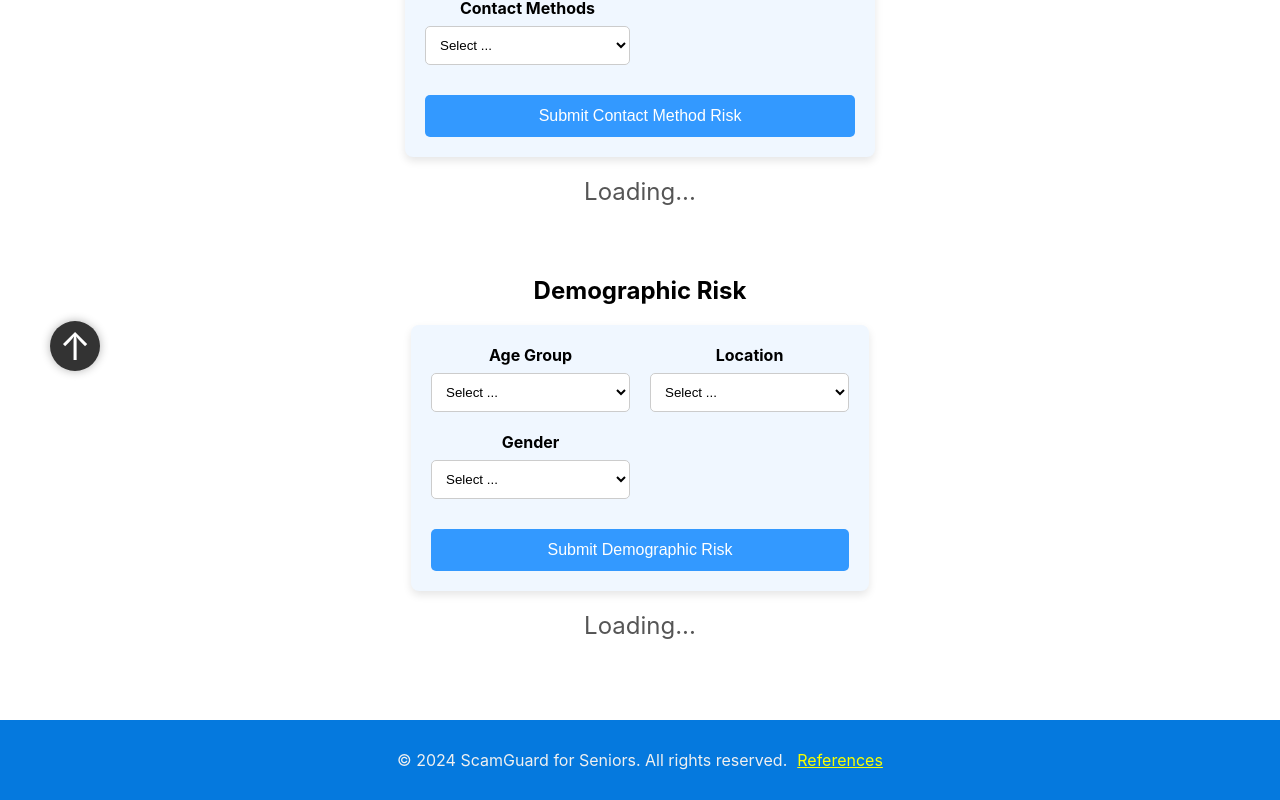
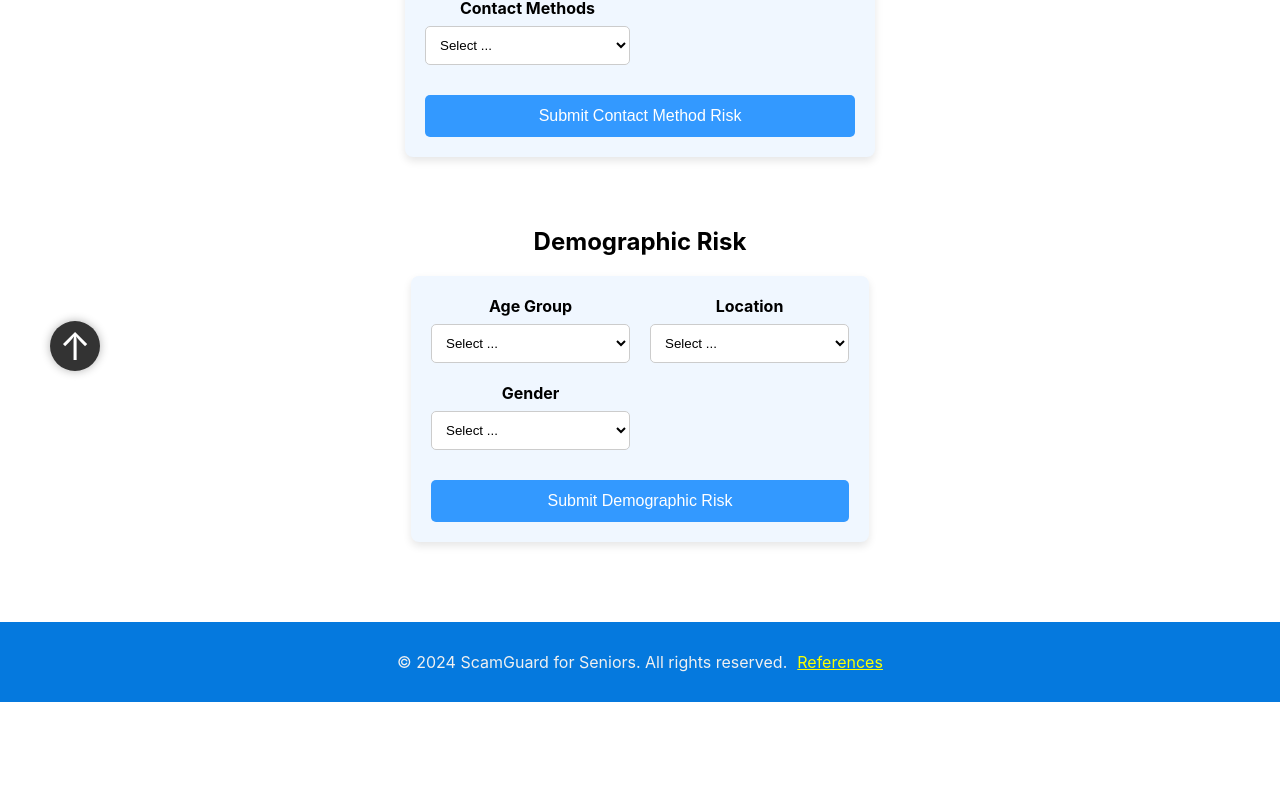
Before and after one commit to YQiZhu/ScamGuard, a React (Create React App) app in the folder scamguard_react/: page /riskAssessment in a window 1280 px wide. Shown: the part 389-1189 px from the top of the page. After the commit the page ends 1091 px from the top, so only its background shows below. Built offline with nearby package versions, Linux system fonts and the light colour scheme.

Commit message:
Update risk assessment page for displaying demographic chart

```diff
--- /dev/null
+++ b/scamguard_react/src/RiskAssessment/DemographicResultsChart.js
@@ -0,0 +1,50 @@
+import React from 'react';
+import { BarChart, Bar, XAxis, YAxis, CartesianGrid, Tooltip, Legend, ResponsiveContainer } from 'recharts';
+
+// Custom tooltip to format currency for 'Average Loss for Seniors'
+const CustomTooltip = ({ active, payload }) => {
+    if (active && payload && payload.length) {
+        return (
+            <div className="custom-tooltip">
+                <p className="label">{`Scam Type: ${payload[0].payload['Scam Type']}`}</p>
+                <p>{`Exposure Risk: ${payload[0].payload['exposure_risk']}x`}</p>
+                <p>{`Average Loss for Seniors: $${payload[0].payload['Average Loss for Seniors'].toLocaleString()}`}</p>
+            </div>
+        );
+    }
+    return null;
+};
+
+// Helper function to preprocess data
+const preprocessData = (data) => {
+    return data.map(item => ({
+        ...item,
+        'Average Loss for Seniors': parseFloat(item['Average Loss for Seniors'].replace(/[$,]/g, '')) // Convert to numeric value
+    }));
+};
+
+const DemographicResultsChart = ({ data }) => {
+    console.log("DemographicResultsChart is rendering");
+    // Preprocess data
+    const processedData = preprocessData(data);
+    console.log('Processed Data for Chart:', processedData);
+
+
+    return (
+        // Set a height for the container
+        <ResponsiveContainer width="100%" height={400}>
+            <BarChart data={processedData}>
+                <CartesianGrid strokeDasharray="3 3" />
+                <XAxis dataKey="Scam Type" />
+                <YAxis />
+                <Tooltip content={<CustomTooltip />} />
+                <Legend />
+                {/* Ensure the data keys are correct */}
+                <Bar dataKey="exposure_risk" fill="#8884d8" />
+                <Bar dataKey="Average Loss for Seniors" fill="#82ca9d" />
+            </BarChart>
+        </ResponsiveContainer>
+    );
+};
+
+export default DemographicResultsChart;
--- a/scamguard_react/src/RiskAssessmentPage.js
+++ b/scamguard_react/src/RiskAssessmentPage.js
@@ -2,6 +2,7 @@ import React, { useRef, useState } from 'react';
 import axios from 'axios';
 import './RiskAssessmentPage.css';
 import ScamResultsChart from './RiskAssessment/ScamResultsChart';  // Import chart component
+import DemographicResultsChart from './RiskAssessment/DemographicResultsChart';
 
 const RiskAssessmentPage = () => {
 
@@ -9,7 +10,7 @@ const RiskAssessmentPage = () => {
     const [contactMethod, setContactMethod] = useState('');
     const [contactMethodData, setContactMethodData] = useState([]);
     const [isSubmittedContactMethod, setIsSubmittedContactMethod] = useState(false);
-    const [isLoadingContactMethod, setIsLoadingContactMethod] = useState(true);  // To track loading
+    const [isLoadingContactMethod, setIsLoadingContactMethod] = useState(false); // To track loading
 
     // State for Demographic Risk form
     const [gender, setGender] = useState('');
@@ -17,7 +18,7 @@ const RiskAssessmentPage = () => {
     const [ageGroup, setAgeGroup] = useState('');
     const [demographicData, setDemographicData] = useState([]);
     const [isSubmittedDemographic, setIsSubmittedDemographic] = useState(false);
-    const [isLoadingDemographic, setIsLoadingDemographic] = useState(true);  // To track loading
+    const [isLoadingDemographic, setIsLoadingDemographic] = useState(false);   // To track loading
 
     const contactMethods = ['Email', 'Fax', 'Internet', 'Mail', 'Mobile apps', 'Phone call', 'Social media/Online forums', 'Text message'];
     const genders = ['Female', 'Male'];
@@ -28,6 +29,7 @@ const RiskAssessmentPage = () => {
     const handleSubmitContactMethod = (e) => {
         e.preventDefault();
         setIsSubmittedContactMethod(true);
+        setIsLoadingContactMethod(true);  // Start loading
 
         // Prepare form data for contact method API
         const formData = { contact_method: contactMethod };
@@ -48,6 +50,7 @@ const RiskAssessmentPage = () => {
     const handleSubmitDemographic = (e) => {
         e.preventDefault();
         setIsSubmittedDemographic(true);
+        setIsLoadingDemographic(true);  // Start loading
 
         // Prepare form data for demographic risk API
         const formData = {
@@ -59,13 +62,15 @@ const RiskAssessmentPage = () => {
         // Call the demographic risk API
         axios.post('https://scamguard.live/api/demographic_risk/', formData)
             .then((response) => {
+                // console.log('Demographic Data:', response.data);  // Check if it's an array
                 setDemographicData(response.data);
                 setIsLoadingDemographic(false);
             })
             .catch((error) => {
                 console.error('Error fetching Demographic Risk:', error);
-                setIsLoadingContactMethod(false);
+                setIsLoadingDemographic(false);
             });
+
     };
 
     return (
@@ -92,12 +97,11 @@ const RiskAssessmentPage = () => {
                         <button type="submit" className="submit-btn">Submit Contact Method Risk</button>
                     </form>
 
-                    {isLoadingContactMethod && (
-                        <div className="loading">Loading...</div>  // Display loading sign while data is being fetched
-                    )}
+                    {isLoadingContactMethod && <div className="loading">Loading contact method data...</div>}
+
 
                     {/* Display Contact Method Risk Chart */}
-                    {isSubmittedContactMethod && !isLoadingContactMethod && contactMethodData.length > 0 && (
+                    {isSubmittedContactMethod && !isLoadingContactMethod && Array.isArray(contactMethodData) && contactMethodData.length > 0 && (
                         <section className="scam-chart">
                             <h3>Contact Method Risk Analysis Results</h3>
                             <ScamResultsChart data={contactMethodData} />
@@ -109,6 +113,7 @@ const RiskAssessmentPage = () => {
                             ))}
                         </section>
                     )}
+
                 </section>
 
                 <section className="analysis-form">
@@ -148,14 +153,14 @@ const RiskAssessmentPage = () => {
                         <button type="submit" className="submit-btn">Submit Demographic Risk</button>
                     </form>
 
-                    {isLoadingDemographic && (
-                        <div className="loading">Loading...</div>  // Display loading sign while data is being fetched
-                    )}
+                    {/* Show loading indicator */}
+                    {isLoadingDemographic && <div className="loading">Loading demographic data...</div>}
+
                     {/* Display Demographic Risk Chart */}
-                    {isSubmittedDemographic && !isLoadingDemographic && demographicData.length > 0 && (
+                    {isSubmittedDemographic && !isLoadingDemographic && Array.isArray(demographicData) && demographicData.length > 0 && (
                         <section className="scam-chart">
                             <h3>Demographic Risk Analysis Results</h3>
-                            <ScamResultsChart data={demographicData} />
+                            <DemographicResultsChart data={demographicData} />
                             {demographicData.map((scam, index) => (
                                 <div key={index} className="scam-description">
                                     <p>{scam.text}</p>
@@ -164,6 +169,7 @@ const RiskAssessmentPage = () => {
                             ))}
                         </section>
                     )}
+
                 </section>
             </main>
 
```
